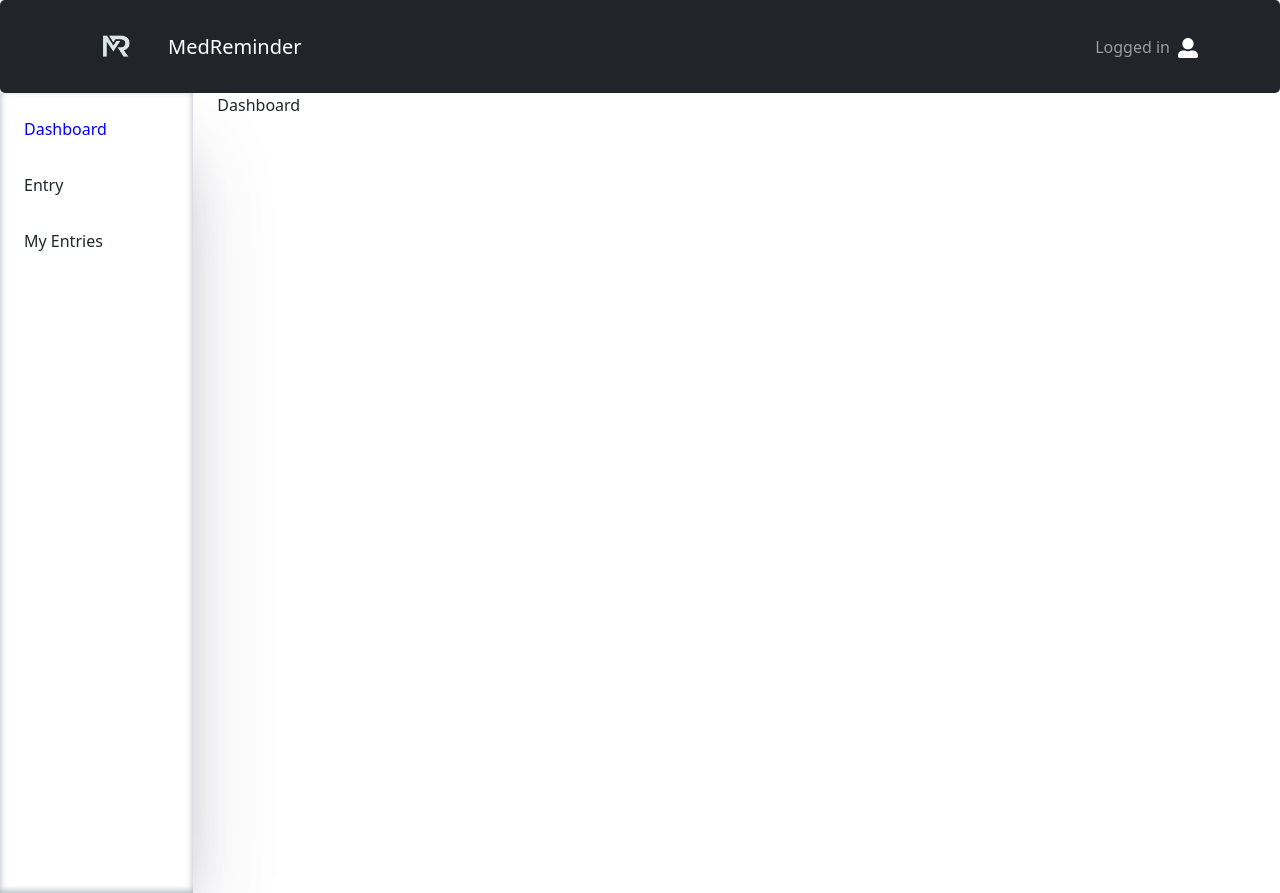
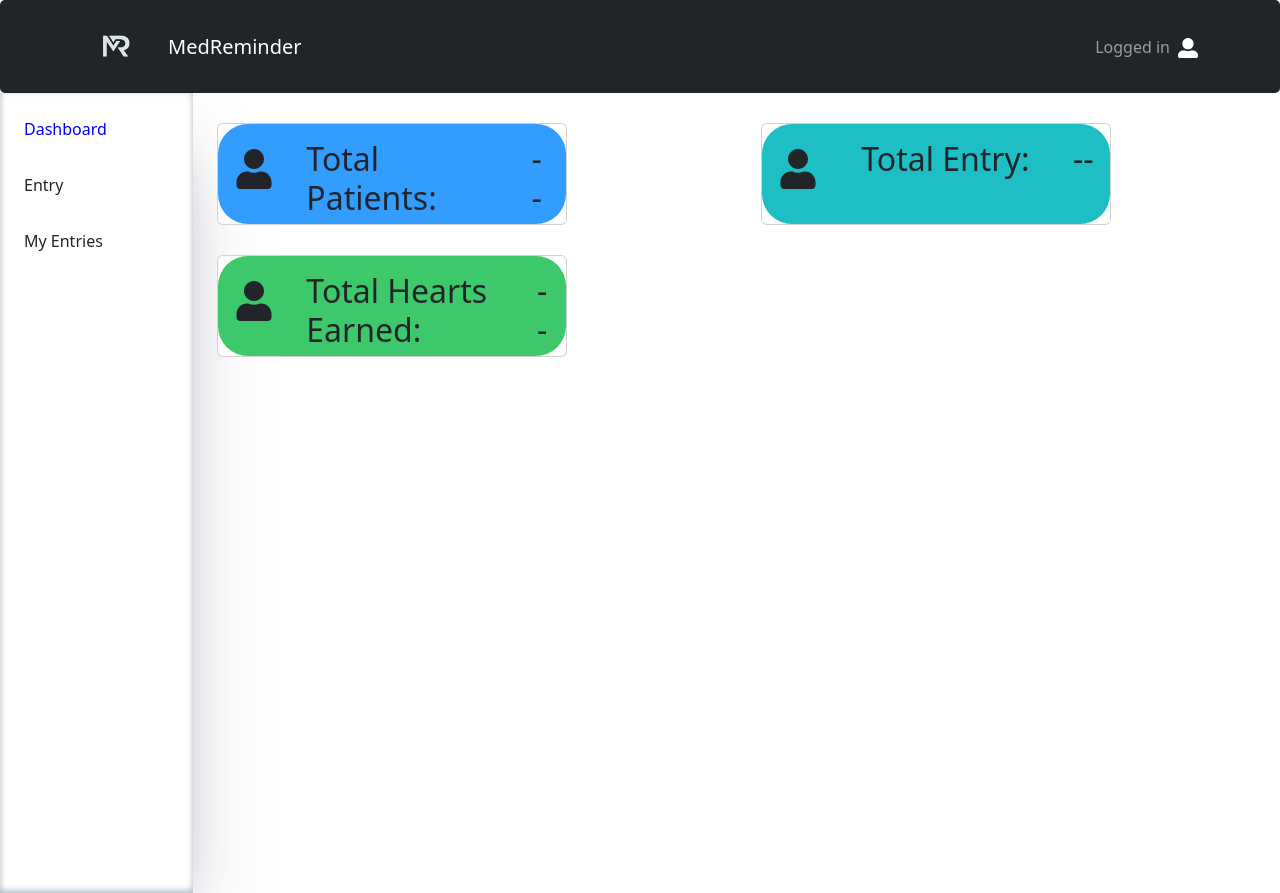
Before and after one commit to medRemind-23/medRemind-Website, a React (Vite) app: page /#/ in a window 1280 px wide. Built offline with nearby package versions, Linux system fonts and the light colour scheme.

Commit message:
Dashboard updated

```diff
--- /dev/null
+++ b/src/components/Pages/Dashboard/Dashboard.css
@@ -0,0 +1,15 @@
+.card {
+  width: 350px;
+  margin-top: 30px;
+  align-items: center;
+}
+
+.card-body {
+  width: 100%;
+  display: flex;
+  flex-direction: row;
+  justify-content: space-between;
+  gap: 2em;
+  height: 100px;
+  border-radius: 30px;
+}
--- a/src/components/Pages/Dashboard/Dashboard.jsx
+++ b/src/components/Pages/Dashboard/Dashboard.jsx
@@ -1,7 +1,59 @@
-import React from "react";
+import React, { useState } from "react";
+import Card from "react-bootstrap/Card";
+import Col from "react-bootstrap/Col";
+import Row from "react-bootstrap/Row";
+import "./Dashboard.css";
+import { FaUser } from "react-icons/fa";
 
 function Dashboard() {
-  return <div>Dashboard</div>;
+  return (
+    <>
+      <Row>
+        <Col>
+          <Card>
+            <Card.Body
+              className="DashBoard-Card"
+              style={{ backgroundColor: "#329DFF" }}
+            >
+              <h1>
+                <FaUser />
+              </h1>
+              <h2>Total Patients:</h2>
+              <h2>--</h2>
+            </Card.Body>
+          </Card>
+        </Col>
+        <Col>
+          <Card>
+            <Card.Body
+              className="DashBoard-Card"
+              style={{ backgroundColor: "#1EBFC4" }}
+            >
+              <h1>
+                <FaUser />
+              </h1>
+              <h2>Total Entry:</h2>
+              <h2>--</h2>
+            </Card.Body>
+          </Card>
+        </Col>
+        <Col>
+          <Card>
+            <Card.Body
+              className="DashBoard-Card"
+              style={{ backgroundColor: "#3DC86C" }}
+            >
+              <h1>
+                <FaUser />
+              </h1>
+              <h2>Total Hearts Earned: </h2>
+              <h2>--</h2>
+            </Card.Body>
+          </Card>
+        </Col>
+      </Row>
+    </>
+  );
 }
 
 export default Dashboard;
```
Also changed, not shown: 1 other file (tests, documents, lock files or other folders).
